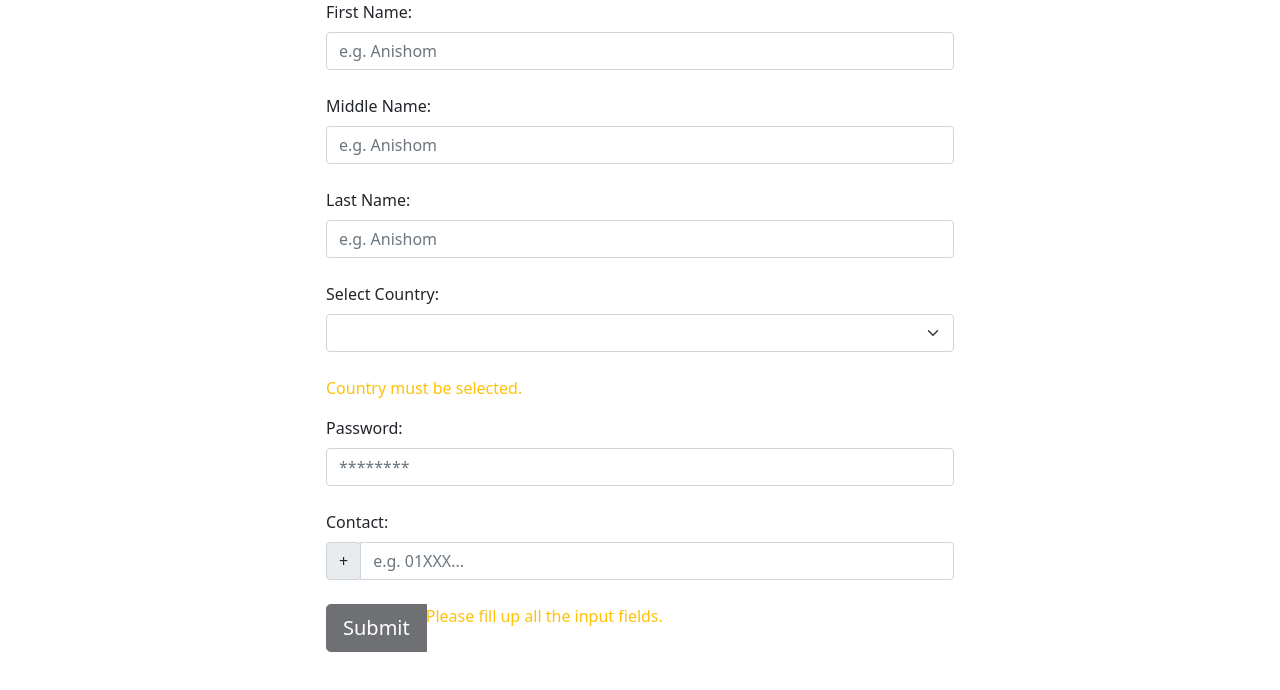
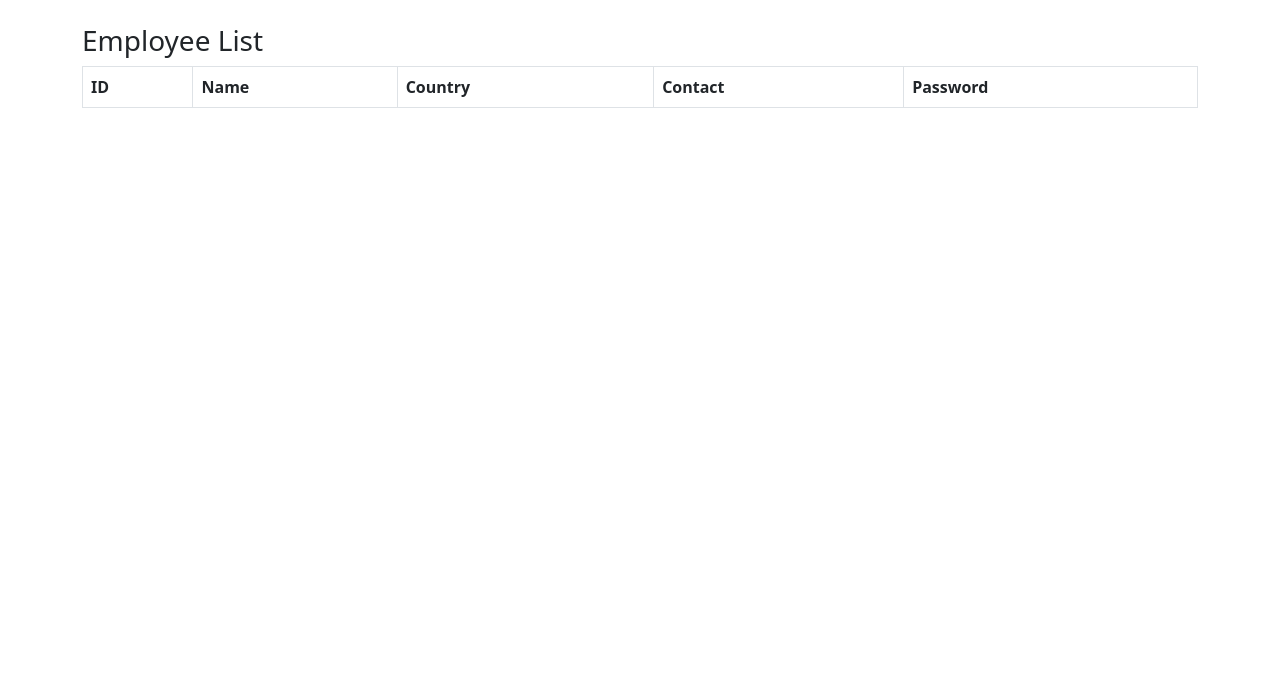
Before and after one commit to mohsina-rifa/Workshop, a Vue app: page / in a window 1280 px wide. Shown: the top 690 px of the page. Built offline with nearby package versions, Linux system fonts and the light colour scheme.

Commit message:
Employee List

```diff
--- a/package.json
+++ b/package.json
@@ -9,6 +9,7 @@
     "preview": "vite preview"
   },
   "dependencies": {
+    "pinia": "^2.3.0",
     "vue": "^3.5.13"
   },
   "devDependencies": {
--- a/src/App.vue
+++ b/src/App.vue
@@ -1,11 +1,13 @@
 <script setup lang="ts">
 // import Member from './components/Member.vue';
-import AddForm from "./components/AddForm.vue";
+//import AddForm from "./components/AddForm.vue";
+import Employee from './components/Employee.vue';
 </script>
 
 <template>
   <!--  <Member/>-->
-  <AddForm />
+  <!-- <AddForm /> -->
+  <Employee />
 </template>
 
 <style scoped></style>
--- a/src/components/AddForm.vue
+++ b/src/components/AddForm.vue
@@ -1,12 +1,15 @@
 <script setup lang="ts">
 import { ref } from "vue";
+
+import { useEmployeeStore } from "../stores/employeeStore";
+
 import Name from "../reusable/Name.vue";
 import SelectCountry from "../reusable/SelectCountry.vue";
 import Password from "../reusable/Password.vue";
 import Contact from "../reusable/Contact.vue";
 import Button from "../reusable/Button.vue";
 
-type Student = {
+type Employee = {
   firstName: string;
   middleName: string;
   lastName: string;
@@ -15,7 +18,7 @@ type Student = {
   contact: string;
 };
 
-const student = ref<Student>({
+const employee = ref<Employee>({
   firstName: "",
   middleName: "",
   lastName: "",
@@ -34,6 +37,20 @@ const countryList = ref([
   "Pakistan",
   "Sri Lanka",
 ]);
+
+const employeeStore = useEmployeeStore();
+
+const submitForm = () => {
+  const newEmployee = {
+    name: '${employee.value.firstname} ${employee.value.middleName} ${employee.value.lastName}',
+    country: employee.value.country,
+    contact: employee.value.contact,
+    password: employee.value.password
+  };
+
+  employeeStore.addEmployee(newEmployee);
+}
+
 </script>
 
 <template>
@@ -42,7 +59,7 @@ const countryList = ref([
       <form>
         <Name
           id="firstName"
-          v-model="student.firstName"
+          v-model="employee.firstName"
           label="First Name:"
           :minLength="5"
           :maxLength="15"
@@ -50,7 +67,7 @@ const countryList = ref([
         />
         <Name
           id="middleName"
-          v-model="student.middleName"
+          v-model="employee.middleName"
           label="Middle Name:"
           :minLength="5"
           :maxLength="15"
@@ -58,7 +75,7 @@ const countryList = ref([
         />
         <Name
           id="lastName"
-          v-model="student.lastName"
+          v-model="employee.lastName"
           label="Last Name:"
           :minLength="5"
           :maxLength="15"
@@ -66,25 +83,25 @@ const countryList = ref([
         />
         <SelectCountry
           id="country"
-          v-model="student.country"
+          v-model="employee.country"
           label="Select Country:"
           :options="countryList"
           :isRequired="true"
         />
         <Password
           id="password"
-          v-model="student.password"
+          v-model="employee.password"
           label="Password:"
           :isRequired="true"
         />
         <Contact
           id="contact"
-          v-model="student.contact"
+          v-model="employee.contact"
           label="Contact:"
-          :selectCountry="student.country"
+          :selectCountry="employee.country"
           :isRequired="true"
         />
-        <Button label="Submit" />
+        <Button label="Submit" @click="submitForm"/>
       </form>
     </div>
   </div>
--- /dev/null
+++ b/src/components/Employee.vue
@@ -0,0 +1,44 @@
+<script setup lang="ts">
+import { useEmployeeStore } from "../stores/employeeStore";
+
+const employeeStore = useEmployeeStore();
+
+const SAARCCountryCodes = new Map<string, string>([
+  ["Afghanistan", "+93"],
+  ["Bangladesh", "+880"],
+  ["Bhutan", "+975"],
+  ["India", "+91"],
+  ["Maldives", "+960"],
+  ["Nepal", "+977"],
+  ["Pakistan", "+92"],
+  ["Sri Lanka", "+94"],
+]);
+</script>
+
+<template>
+  <div class="container mt-4">
+    <h3>Employee List</h3>
+    <table class="table table-bordered">
+      <thead>
+        <tr>
+          <th>ID</th>
+          <th>Name</th>
+          <th>Country</th>
+          <th>Contact</th>
+          <th>Password</th>
+        </tr>
+      </thead>
+      <tbody>
+        <tr v-for="employee in employeeStore.employeeList" :key="employee.id">
+          <td>{{ employee.id }}</td>
+          <td>{{ employee.name }}</td>
+          <td>{{ employee.country }}</td>
+          <td>{{ `${SAARCCountryCodes.get(employee.country)} ${employee.contact}` }}</td>
+          <td>{{ employee.password }}</td>
+        </tr>
+      </tbody>
+    </table>
+  </div>
+</template>
+
+<style scoped></style>
--- a/src/main.ts
+++ b/src/main.ts
@@ -1,5 +1,9 @@
 import { createApp } from "vue";
+import { createPinia } from 'pinia';
 import "./style.css";
 import App from "./App.vue";
 
-createApp(App).mount("#app");
+const app = createApp(App);
+
+app.use(createPinia());
+app.mount('#app');
--- a/src/reusable/Button.vue
+++ b/src/reusable/Button.vue
@@ -67,9 +67,8 @@ const emitHandler = () => {
     >
       {{ props.label }}
     </button>
-
-    <ButtonValidate :isContactGiven="isContactGiven" :isCountryGiven="isCountryGiven" :isNameGiven="isNameGiven" :isPasswordGiven="isPasswordGiven" />
   </div>
+  <ButtonValidate :isContactGiven="isContactGiven" :isCountryGiven="isCountryGiven" :isNameGiven="isNameGiven" :isPasswordGiven="isPasswordGiven" />
 </template>
 
 <style scoped></style>
--- /dev/null
+++ b/src/stores/employeeStore.ts
@@ -0,0 +1,18 @@
+import { defineStore } from "pinia";
+import type { EmployeeRecord } from "../types/auth";
+
+export const useEmployeeStore = defineStore("employeeStore", {
+  state: () => ({
+    employeeList: [] as EmployeeRecord[],
+  }),
+
+  actions: {
+    addEmployee(employee: { name: string, country: string, contact: string, password: string }) {
+      const newEmployee: EmployeeRecord = {
+        id: this.employeeList.length + 1,
+        ...employee,
+      };
+      this.employeeList.push(newEmployee);
+    },
+  },
+});
```
Also changed, not shown: src/types/auth.ts (+8 -0 lines), 1 other file (tests, documents, lock files or other folders).
